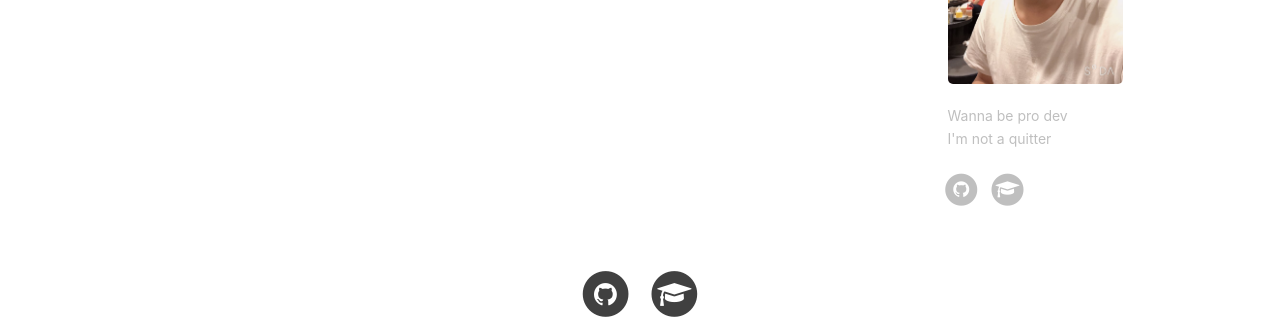
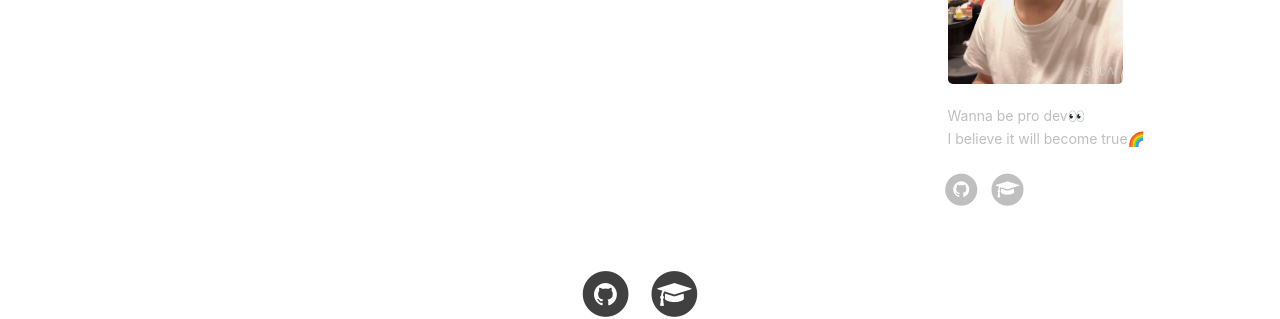
Before and after one commit to damin8/damin8.github.io, a Jekyll site: the page built from index.html, in a window 1280 px wide. Shown: the part 702-1021 px from the top of the page. Built offline with Jekyll 4.4.1, drawn with Linux system fonts in a browser that asks for light colours; nearby versions of some CDN libraries; the list of posts is cut into pages by our own code; comment, search, counter and statistics services are not loaded.

Commit message:
Update _config.yml

```diff
--- a/_config.yml
+++ b/_config.yml
@@ -76,7 +76,7 @@ ga_domain: damin8.github.io
 
 # Sidebar settings
 sidebar: true                           # whether or not using Sidebar.
-sidebar-about-description: "Wanna be pro dev<br>I'm not a quitter"
+sidebar-about-description: "Wanna be pro dev👀<br>I believe it will become true🌈"
 sidebar-avatar: /img/Me.jpg      # use absolute URL, seeing it's used in both `/` and `/about/`
 
 
```
